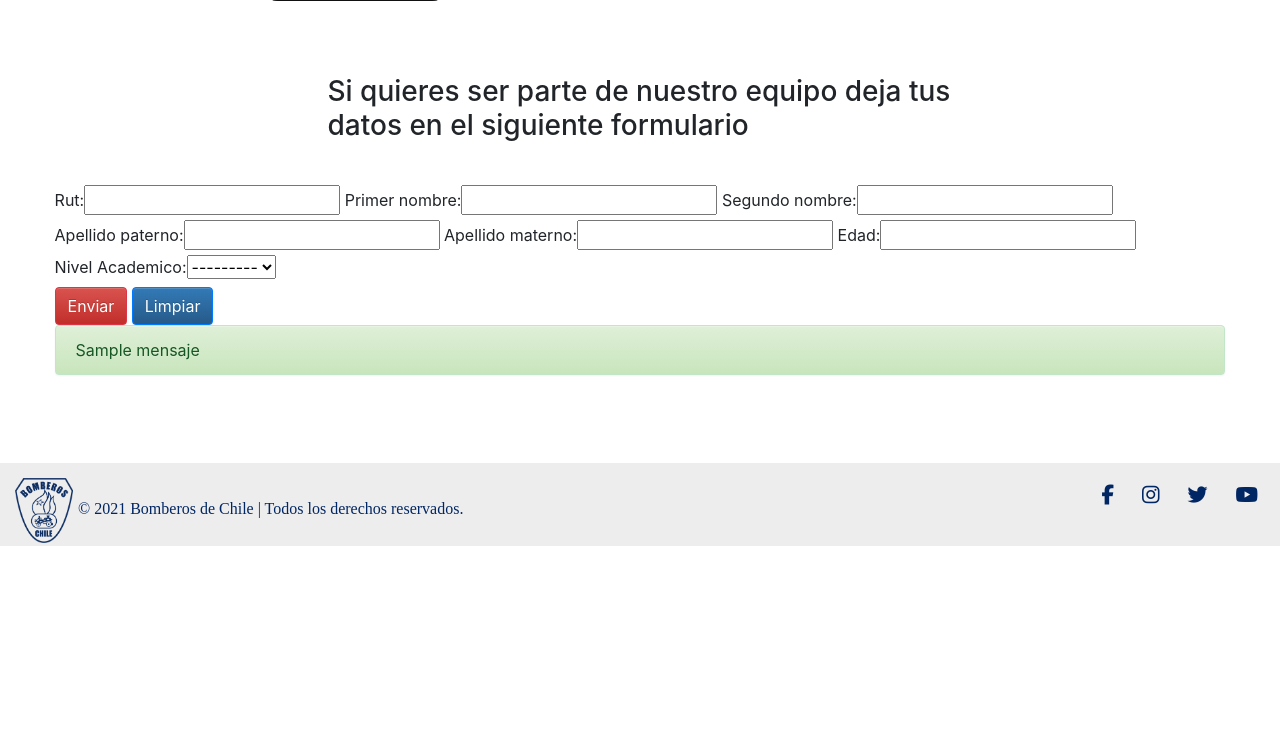
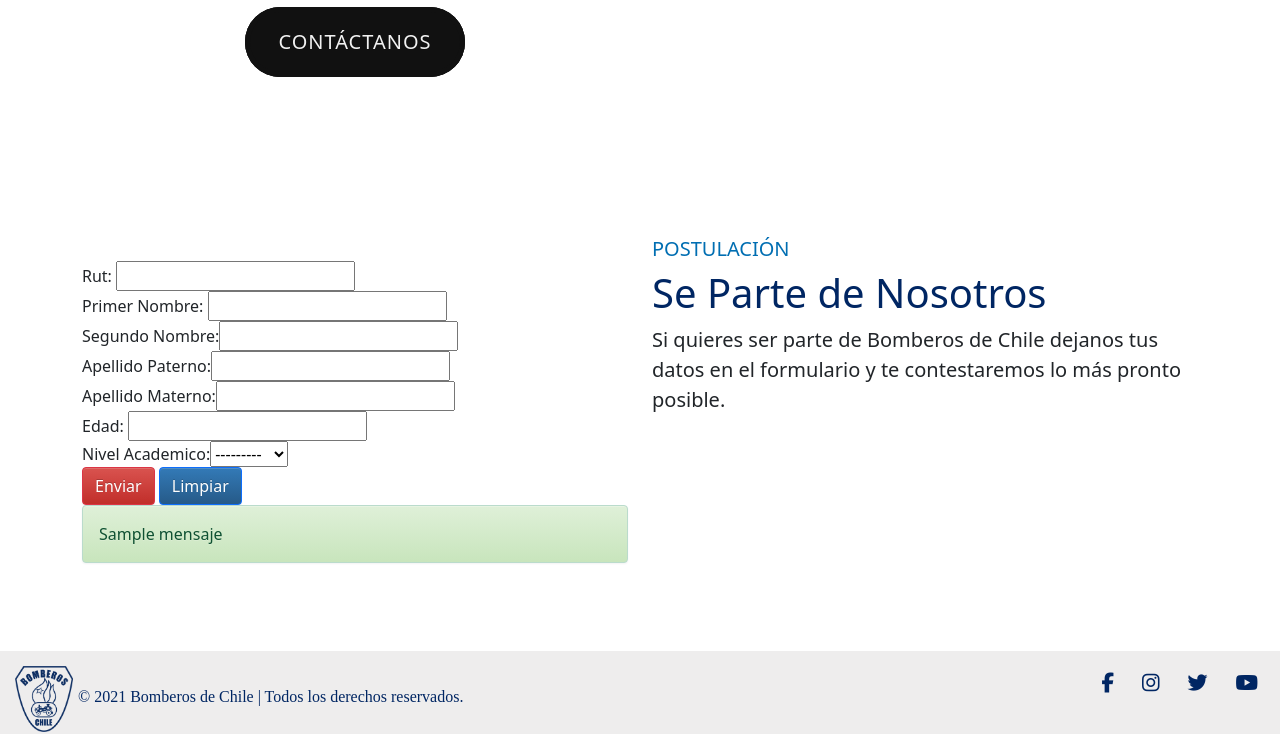
Before and after one commit to david-lever/psbomberos, a Django app: template appweb/templates/appweb/index.html in a window 1280 px wide. Shown: the part 1689-2426 px from the top of the page. Before the commit the page ends 2235 px from the top, so only its background shows below. Run offline with Django 3.2, Linux system fonts and the light colour scheme; tables that the repository leaves empty hold one stand-in row (values such as "Sample post"); the template is opened without the code that fills it: values that come from a table or form of the project are taken from there, most other values are stand-ins (such as "Sample title", 1, 10 or a date in 2020); some libraries are stand-ins or nearby versions.

Commit message:
Aplicacion de CRUD (Listar + Crear) parte 1

```diff
--- a/appweb/forms.py
+++ b/appweb/forms.py
@@ -7,7 +7,7 @@ class PostulanteForm(ModelForm):
         model = Postulante
         fields = ['rut', 'pnombre', 'snombre', 'appaterno', 'apmaterno', 'edad','nivel']
 
-#class PersonalForm():
-     #class Meta:
-        #model = Personal
-        #fields = ['rut', 'dv', 'pnombre', 'snombre', 'appaterno', 'apmaterno','cargo','compania', 'fono','comuna','fecha_ing']
+class PersonalForm():
+    class Meta:
+        model = Personal
+        fields = ['rut', 'dv', 'pnombre', 'snombre', 'appaterno', 'apmaterno','cargo','compania', 'fono','comuna','fecha_ing']
--- a/appweb/templates/appweb/index.html
+++ b/appweb/templates/appweb/index.html
@@ -22,6 +22,7 @@
     <link href="https://cdnjs.cloudflare.com/ajax/libs/font-awesome/5.10.0/css/all.min.css" rel="stylesheet">
     <link rel="stylesheet" href="https://maxcdn.bootstrapcdn.com/bootstrap/3.3.6/css/bootstrap-theme.min.css" integrity="sha384-fLW2N01lMqjakBkx3l/M9EahuwpSfeNvV63J5ezn3uZzapT0u7EYsXMjQV+0En5r" crossorigin="anonymous">
     <link href="https://stackpath.bootstrapcdn.com/bootstrap/4.4.1/css/bootstrap.min.css" rel="stylesheet">
+    <link href="https://cdn.jsdelivr.net/npm/bootstrap@5.0.1/dist/css/bootstrap.min.css" rel="stylesheet" integrity="sha384-+0n0xVW2eSR5OomGNYDnhzAbDsOXxcvSN1TPprVMTNDbiYZCxYbOOl7+AMvyTG2x" crossorigin="anonymous">
     <link rel="stylesheet" href="boostrap.min.css">
 
     <title>Inicio | Bomberos</title>
@@ -148,6 +149,9 @@
         <br>
         <br>
         <br>
+        <br>
+        <br>
+        <br>
         <!--------------- IMAGEN DE LA DERECHA  --------------------------->
         <div class="row">
             <div class="col-md-6 order-md-6">
@@ -184,26 +188,50 @@
     </div>
     <br>
     <br>
-
-    <!---------- AQUI COMIENZA EL FORMULARIO ---------->
-    <div class="row justify-content-center align-items-center centrado">
-        <div class="col-md-6">
-            <h3>Si quieres ser parte de nuestro equipo deja tus datos en el siguiente formulario</h3>
-        </div>
     <br>
     <br>
     <br>
     <br>
+
+    <!---------- AQUI COMIENZA EL FORMULARIO DE POSTULACION ---------->
+    <div class="container">
+        <div class="row">
+            <div class="col-md-6 order-md-6">
+                <h5 id="nosotros">POSTULACIÓN</h5>
+                <h3 class="display-3" id="nosotros">Se Parte de Nosotros</h3>
+                <p class="lead">Si quieres ser parte de Bomberos de Chile dejanos tus datos en el formulario y te contestaremos lo más pronto posible.
+                    <br /><br />
+                </p>
             </div>
-    <div class="row justify-content-center align-items-center centrado">
-        <div class="col-11">
+
+            <div class="col-md-6 order-md-1">
+                <div class="row align-items-center h-100">
+                    <div class="col">
                         <form method="post" action="" id="formulario">
                             <br> {% csrf_token %}
+                            <div class="form_group" id="centrado">
+                                Rut: {{ form.rut }}
+                            </div>
                             <div class="form_group">
+                                Primer Nombre: {{ form.pnombre }}
+                            </div>
 
-                    {{ form.as_table }}
+                            <div class="form_group">
+                                Segundo Nombre:{{ form.snombre }}
+                            </div>
+                            <div class="form_group">
+                                Apellido Paterno:{{ form.appaterno }}
+                            </div>
+                            <div class="form_group">
+                                Apellido Materno:{{ form.apmaterno }}
+                            </div>
+                            <div class="form_group">
+                                Edad: {{ form.edad }}
+                            </div>
+                            <div class="form_group">
+                                Nivel Academico:{{ form.nivel }}
+                            </div>
 
-                </div>
                             <input type="submit" class="btn btn-danger" id="enviar" value="Enviar">
                             <input type="reset" class="btn btn-primary" id="limnpiar" value="Limpiar">
 
@@ -211,10 +239,15 @@
 
                                 {{ mensaje }}
                             </div>
+                        </form>
                     </div>
                 </div>
-    </form>
-    <!----------- AQUI TERMINA EL FORMULARIO ---------->
+            </div>
+        </div>
+    </div>
+
+
+    <!----------- AQUI TERMINA EL FORMULARIO DE POSTULACION---------->
 
 
     <br>
--- a/appweb/templates/appweb/personal.html
+++ b/appweb/templates/appweb/personal.html
@@ -152,7 +152,7 @@
     <!------------------------- TERMINO DE LA LISTA --------------------->
 
 
-    <!-------------- MODIFICAR ---------------->
+    <!----------- AQUI TERMINA EL FORMULARIO DE PERSONAL---------->
 
     <!------------- AQUI TERMINA EL BODY ----------------->
 
--- a/appweb/urls.py
+++ b/appweb/urls.py
@@ -4,6 +4,7 @@ from .views import historia
 from .views import galeria
 from .views import contacto
 from .views import bombero
+#from .views import editar
 
 
 urlpatterns = [
@@ -12,4 +13,5 @@ urlpatterns = [
     path('galeria', galeria, name="galeria"),
     path('contacto', contacto, name="contacto"),
     path('integrantes', bombero, name="bombero"),
+    #path('modificarPersonal/<id>', editar, name="editarAlumnos"),
 ]
--- a/appweb/views.py
+++ b/appweb/views.py
@@ -1,8 +1,6 @@
 from django.shortcuts import render
 from .models import Personal
-from .forms import PostulanteForm
-
-#PersonalForm
+from .forms import PostulanteForm, PersonalForm
 
 # Create your views here.
 
@@ -16,6 +14,7 @@ def home(request):
             formulario.save()
             datos['mensaje'] = 'Guardado Correctamente'
     return render(request, 'appweb/index.html',datos)
+
 
 def historia(request):
     return render(request, 'appweb/historia.html')
@@ -31,6 +30,7 @@ def contacto(request):
 
 def bombero(request):
     listaPersonal = Personal.objects.all()
+
     datos = {
         'personal':listaPersonal
     }
```
Also changed, not shown: appweb/templates/appweb/modificarpersonal.html (added, +51 -0 lines). Lines whose indentation alone changed are shown as unchanged.
